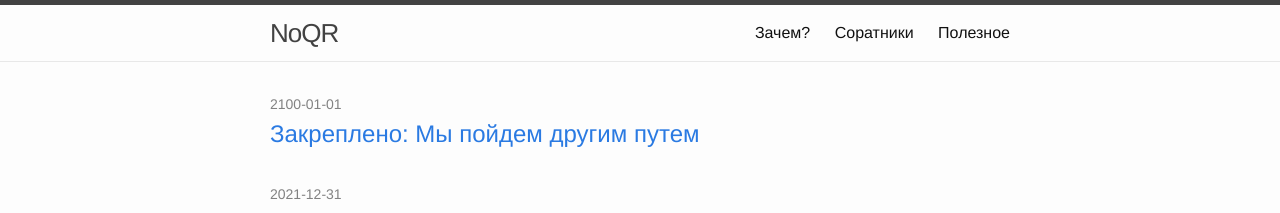
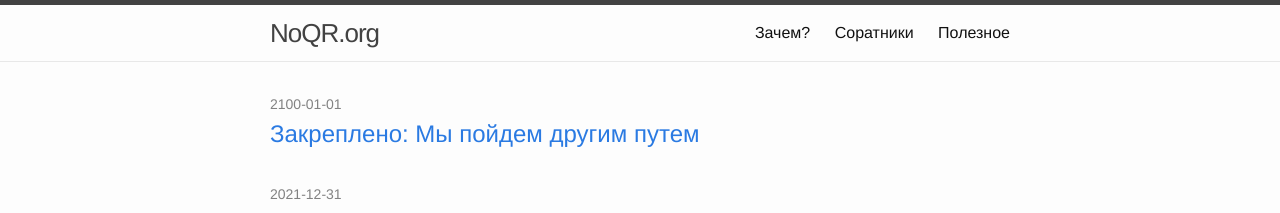
Before and after one commit to noqr/noqr.github.io, a Jekyll site: the page built from index.html, in a window 1280 px wide. Shown: the top 213 px of the page. Built offline with Jekyll 4.4.1, drawn with Linux system fonts in a browser that asks for light colours.

Commit message:
Change name

```diff
--- a/_config.yml
+++ b/_config.yml
@@ -6,12 +6,12 @@
 # 'jekyll serve'. If you change this file, please restart the server process.
 
 # Site settings
-title: NoQR
+title: NoQR.org
 email: noqrcode@gmail.com
 description: > # this means to ignore newlines until "baseurl:"
   Остановим QR фашизм! / Stop QR Fascism!
 baseurl: "" # the subpath of your site, e.g. /blog
-url: "https://noqr.github.io" # the base hostname & protocol for your site
+url: "http://noqr.org" # the base hostname & protocol for your site
 twitter_username: noqr_org
 github_username:  noqr
 
```
